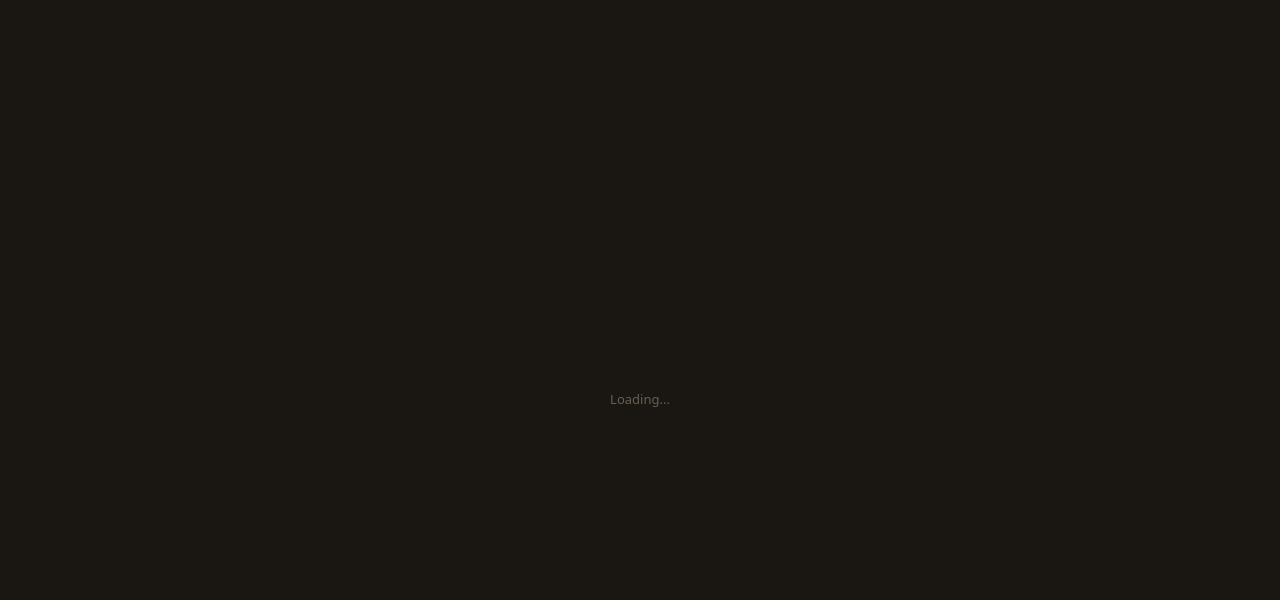
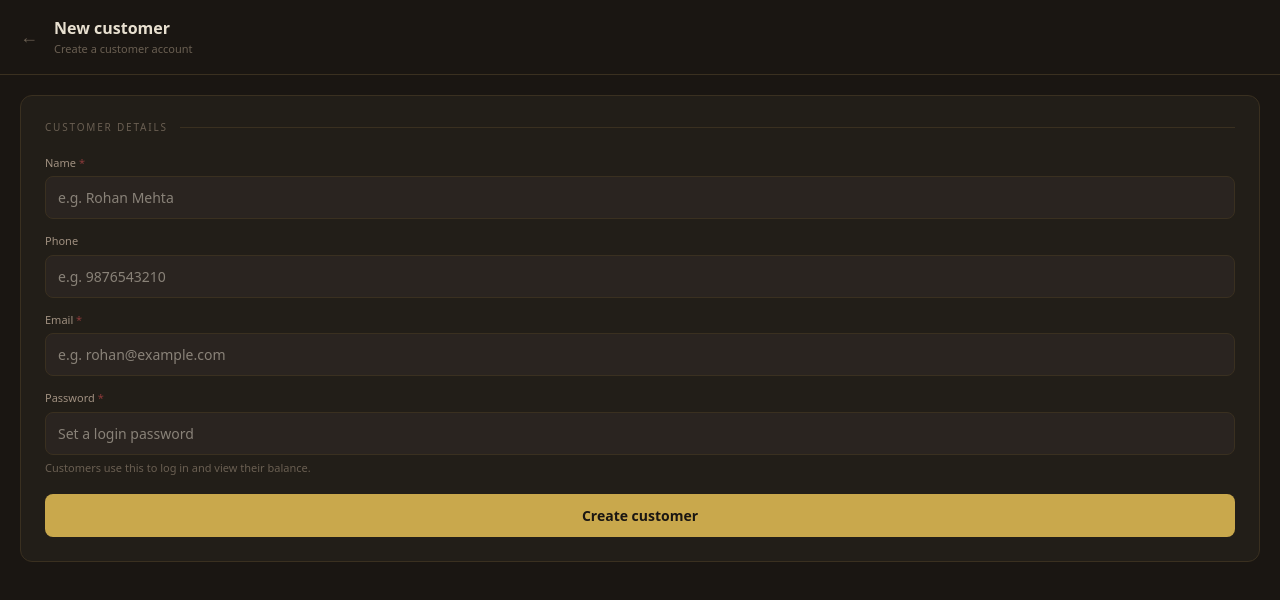
Before and after one commit to krypto-kiddo/kmcho-web, a Next.js app: page /admin/new in a window 1280 px wide. Before the commit this address had no page. Shown: the top 600 px of the page. Built offline with nearby package versions, Linux system fonts and the light colour scheme.

Commit message:
add new customer creation page

```diff
--- /dev/null
+++ b/app/admin/new/page.tsx
@@ -0,0 +1,168 @@
+"use client";
+
+import { useState } from "react";
+import { useRouter } from "next/navigation";
+import type { FormEvent } from "react";
+
+export default function NewCustomer() {
+  const router = useRouter();
+  const [name, setName] = useState("");
+  const [phone, setPhone] = useState("");
+  const [email, setEmail] = useState("");
+  const [password, setPassword] = useState("");
+  const [loading, setLoading] = useState(false);
+  const [error, setError] = useState("");
+
+  const token = typeof window !== "undefined" ? localStorage.getItem("token") : null;
+
+  async function handleSubmit(e: FormEvent) {
+    e.preventDefault();
+    setError("");
+    setLoading(true);
+
+    try {
+      const res = await fetch(`${process.env.NEXT_PUBLIC_API_URL}/auth/register`, {
+        method: "POST",
+        headers: {
+          "Content-Type": "application/json",
+          Authorization: `Bearer ${token}`,
+        },
+        body: JSON.stringify({ name, phone, email, password }),
+      });
+
+      const data = await res.json();
+
+      if (!res.ok) {
+        setError(data.detail || "Failed to create customer");
+        return;
+      }
+
+      router.push(`/admin/${data.id}`);
+    } catch {
+      setError("Could not connect to server");
+    } finally {
+      setLoading(false);
+    }
+  }
+
+  return (
+    <main style={{ minHeight: "100svh", backgroundColor: "#1a1612", paddingBottom: "40px" }}>
+
+      {/* Header */}
+      <div style={{ borderBottom: "1px solid #3a3020", padding: "16px 20px", display: "flex", alignItems: "center", gap: "12px" }}>
+        <button
+          type="button"
+          onClick={() => router.push("/admin")}
+          style={{ background: "none", border: "none", color: "#6a5f52", cursor: "pointer", fontSize: "18px", padding: "0 4px 0 0" }}
+        >
+          ←
+        </button>
+        <div>
+          <h1 style={{ color: "#e8e0d0", fontSize: "16px", fontWeight: 600 }}>New customer</h1>
+          <p style={{ color: "#6a5f52", fontSize: "11px", marginTop: "1px" }}>Create a customer account</p>
+        </div>
+      </div>
+
+      <div style={{ padding: "20px" }}>
+        <div style={{ backgroundColor: "#221e18", border: "1px solid #3a3020", borderRadius: "12px", padding: "24px" }}>
+
+          {/* Section label */}
+          <div style={{ display: "flex", alignItems: "center", gap: "12px", marginBottom: "20px" }}>
+            <span style={{ fontSize: "10px", letterSpacing: "0.18em", color: "#6a5f52", textTransform: "uppercase" }}>
+              Customer details
+            </span>
+            <div style={{ flex: 1, height: "1px", backgroundColor: "#3a3020" }} />
+          </div>
+
+          <form onSubmit={handleSubmit} style={{ display: "flex", flexDirection: "column", gap: "14px" }}>
+
+            {/* Name */}
+            <div style={{ display: "flex", flexDirection: "column", gap: "5px" }}>
+              <label style={{ fontSize: "11px", color: "#a09080" }}>
+                Name <span style={{ color: "#8b3a3a" }}>*</span>
+              </label>
+              <input
+                type="text"
+                value={name}
+                onChange={(e) => setName(e.target.value)}
+                required
+                placeholder="e.g. Rohan Mehta"
+                style={{ backgroundColor: "#2a2420", border: "1px solid #3a3020", borderRadius: "8px", padding: "10px 12px", fontSize: "14px", color: "#e8e0d0", outline: "none", width: "100%" }}
+                onFocus={(e) => e.target.style.borderColor = "#c9a84c"}
+                onBlur={(e) => e.target.style.borderColor = "#3a3020"}
+              />
+            </div>
+
+            {/* Phone */}
+            <div style={{ display: "flex", flexDirection: "column", gap: "5px" }}>
+              <label style={{ fontSize: "11px", color: "#a09080" }}>Phone</label>
+              <input
+                type="tel"
+                value={phone}
+                onChange={(e) => setPhone(e.target.value)}
+                placeholder="e.g. 9876543210"
+                style={{ backgroundColor: "#2a2420", border: "1px solid #3a3020", borderRadius: "8px", padding: "10px 12px", fontSize: "14px", color: "#e8e0d0", outline: "none", width: "100%" }}
+                onFocus={(e) => e.target.style.borderColor = "#c9a84c"}
+                onBlur={(e) => e.target.style.borderColor = "#3a3020"}
+              />
+            </div>
+
+            {/* Email */}
+            <div style={{ display: "flex", flexDirection: "column", gap: "5px" }}>
+              <label style={{ fontSize: "11px", color: "#a09080" }}>
+                Email <span style={{ color: "#8b3a3a" }}>*</span>
+              </label>
+              <input
+                type="email"
+                value={email}
+                onChange={(e) => setEmail(e.target.value)}
+                required
+                placeholder="e.g. rohan@example.com"
+                style={{ backgroundColor: "#2a2420", border: "1px solid #3a3020", borderRadius: "8px", padding: "10px 12px", fontSize: "14px", color: "#e8e0d0", outline: "none", width: "100%" }}
+                onFocus={(e) => e.target.style.borderColor = "#c9a84c"}
+                onBlur={(e) => e.target.style.borderColor = "#3a3020"}
+              />
+            </div>
+
+            {/* Password */}
+            <div style={{ display: "flex", flexDirection: "column", gap: "5px" }}>
+              <label style={{ fontSize: "11px", color: "#a09080" }}>
+                Password <span style={{ color: "#8b3a3a" }}>*</span>
+              </label>
+              <input
+                type="password"
+                value={password}
+                onChange={(e) => setPassword(e.target.value)}
+                required
+                placeholder="Set a login password"
+                style={{ backgroundColor: "#2a2420", border: "1px solid #3a3020", borderRadius: "8px", padding: "10px 12px", fontSize: "14px", color: "#e8e0d0", outline: "none", width: "100%" }}
+                onFocus={(e) => e.target.style.borderColor = "#c9a84c"}
+                onBlur={(e) => e.target.style.borderColor = "#3a3020"}
+              />
+              <p style={{ fontSize: "11px", color: "#6a5f52" }}>
+                Customers use this to log in and view their balance.
+              </p>
+            </div>
+
+            {error && (
+              <div style={{ fontSize: "12px", color: "#c47a7a", backgroundColor: "#2e1414", border: "1px solid #5a2a2a", borderRadius: "6px", padding: "8px 12px" }}>
+                {error}
+              </div>
+            )}
+
+            <button
+              type="submit"
+              disabled={loading}
+              style={{ marginTop: "4px", backgroundColor: loading ? "#8a6f3a" : "#c9a84c", color: "#1a1612", fontWeight: 600, fontSize: "14px", borderRadius: "8px", padding: "11px", border: "none", cursor: loading ? "not-allowed" : "pointer", width: "100%" }}
+              onMouseEnter={(e) => { if (!loading) e.currentTarget.style.backgroundColor = "#e2c97e"; }}
+              onMouseLeave={(e) => { if (!loading) e.currentTarget.style.backgroundColor = loading ? "#8a6f3a" : "#c9a84c"; }}
+            >
+              {loading ? "Creating..." : "Create customer"}
+            </button>
+
+          </form>
+        </div>
+      </div>
+    </main>
+  );
+}
```
